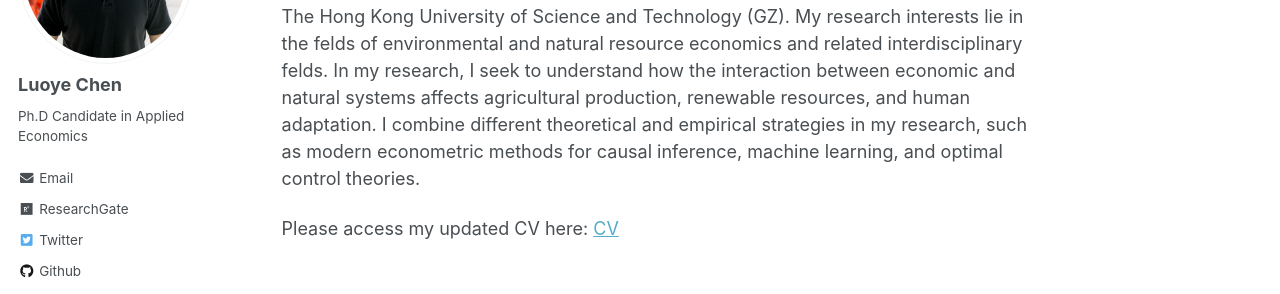
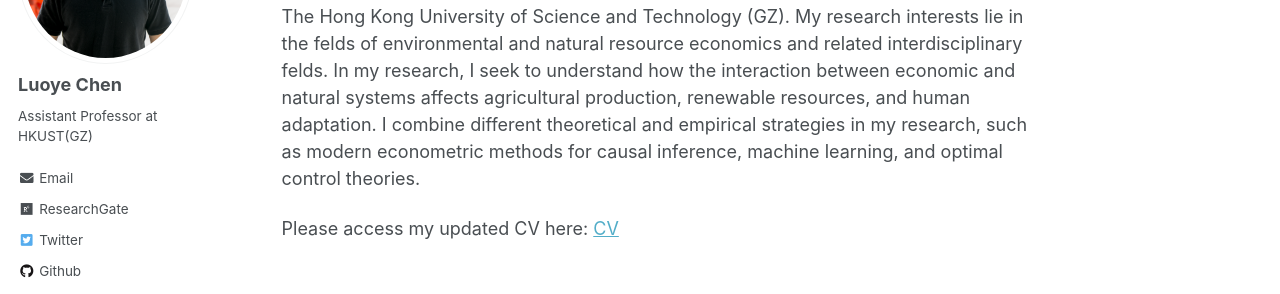
Before and after one commit to luoyec/luoyec.github.io, a Jekyll site: the page built from _pages/about.md, in a window 1280 px wide. Shown: the part 235-529 px from the top of the page. Built offline with Jekyll 4.4.1, drawn with Linux system fonts in a browser that asks for light colours; some web fonts are replaced.

Commit message:
update0305

```diff
--- a/_config.yml
+++ b/_config.yml
@@ -82,7 +82,7 @@ analytics:
 author:
   name             : "Luoye Chen"
   avatar           : "luoye_profile.png"
-  bio              : "Ph.D Candidate in Applied Economics"
+  bio              : "Assistant Professor at HKUST(GZ)"
   #location         : "Location"
   employer         :
   pubmed           : "https://pubmed.ncbi.nlm.nih.gov/?term=Luoye+Chen"
```
